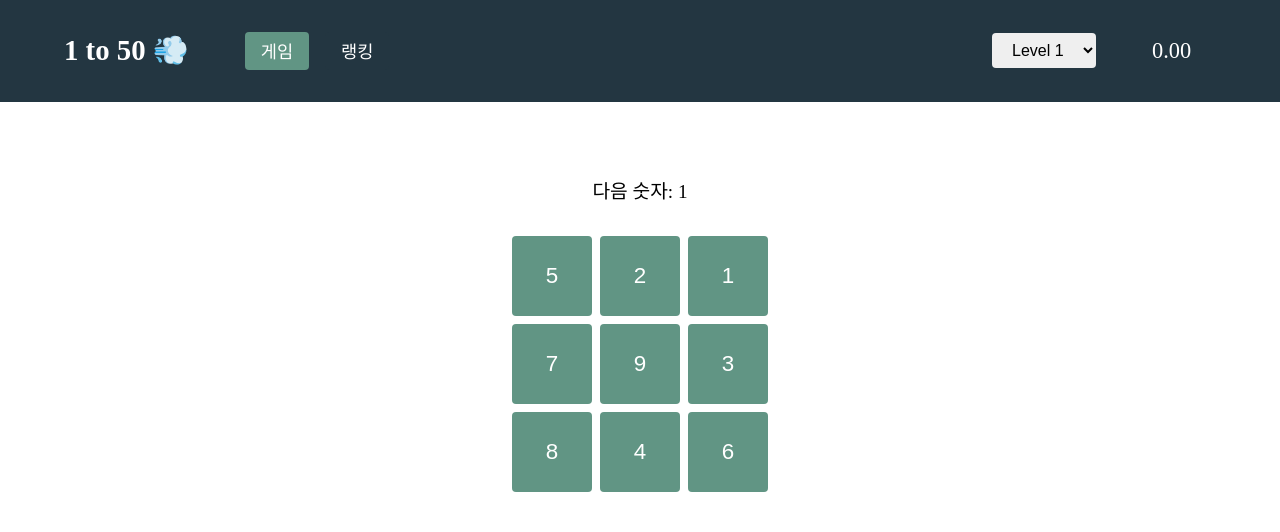
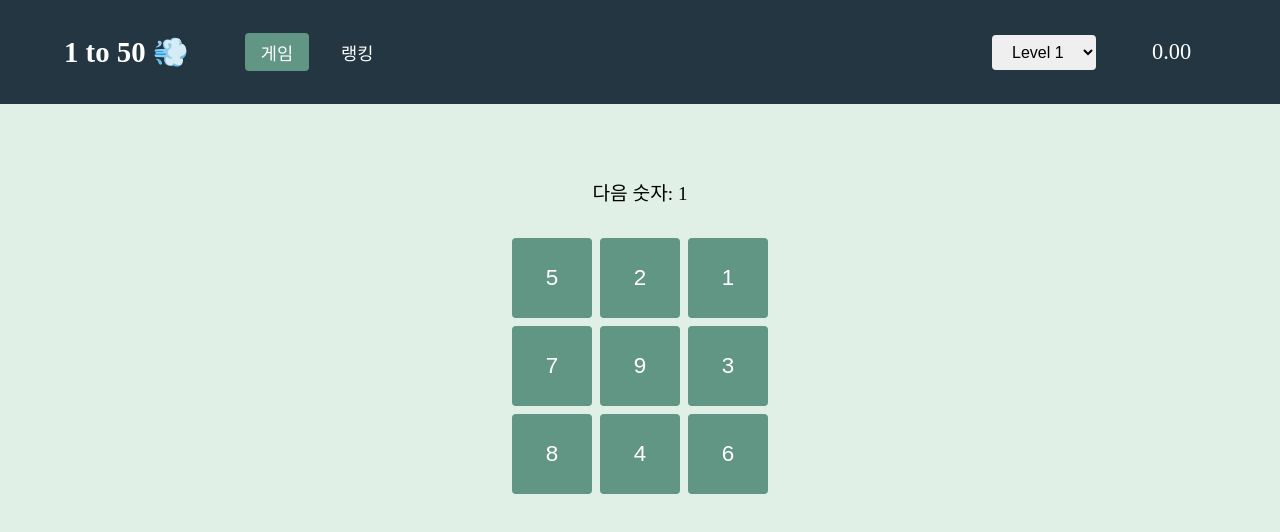
Before and after one commit to AND-SOPT-WEB/GaHyeonKim, a React (Vite) app in the folder week3/assignment/: page / in a window 1280 px wide. Shown: the top 532 px of the page. Built offline with nearby package versions, Linux system fonts and the light colour scheme.

Commit message:
design: 헤더 높이 설정 및 메인 영역 배경색 설정

```diff
--- a/week3/assignment/src/components/Header.jsx
+++ b/week3/assignment/src/components/Header.jsx
@@ -42,7 +42,8 @@ const HeaderContainer = styled.header`
   display: flex;
   justify-content: space-between;
   align-items: center;
-  padding: 2rem 4rem;
+  padding: 0 4rem;
+  height: 6.5rem;
 
   & section {
     display: flex;
--- a/week3/assignment/src/pages/Home.jsx
+++ b/week3/assignment/src/pages/Home.jsx
@@ -1,6 +1,7 @@
 import { useState } from 'react';
 import Header from '../components/Header';
 import Game from '../components/Game';
+import styled from '@emotion/styled';
 
 function Home() {
   const [isGameMode, setIsGameMode] = useState(true);
@@ -8,7 +9,7 @@ function Home() {
   const [time, setTime] = useState(0);
 
   return (
-    <>
+    <HomeContainer>
       <Header
         isGameMode={isGameMode}
         setIsGameMode={setIsGameMode}
@@ -24,8 +25,13 @@ function Home() {
           setTime={setTime}
         />
       )}
-    </>
+    </HomeContainer>
   );
 }
 
+const HomeContainer = styled.div`
+  background-color: ${({ theme }) => theme.colors.lightGreen};
+  min-height: 100vh;
+`;
+
 export default Home;
```
